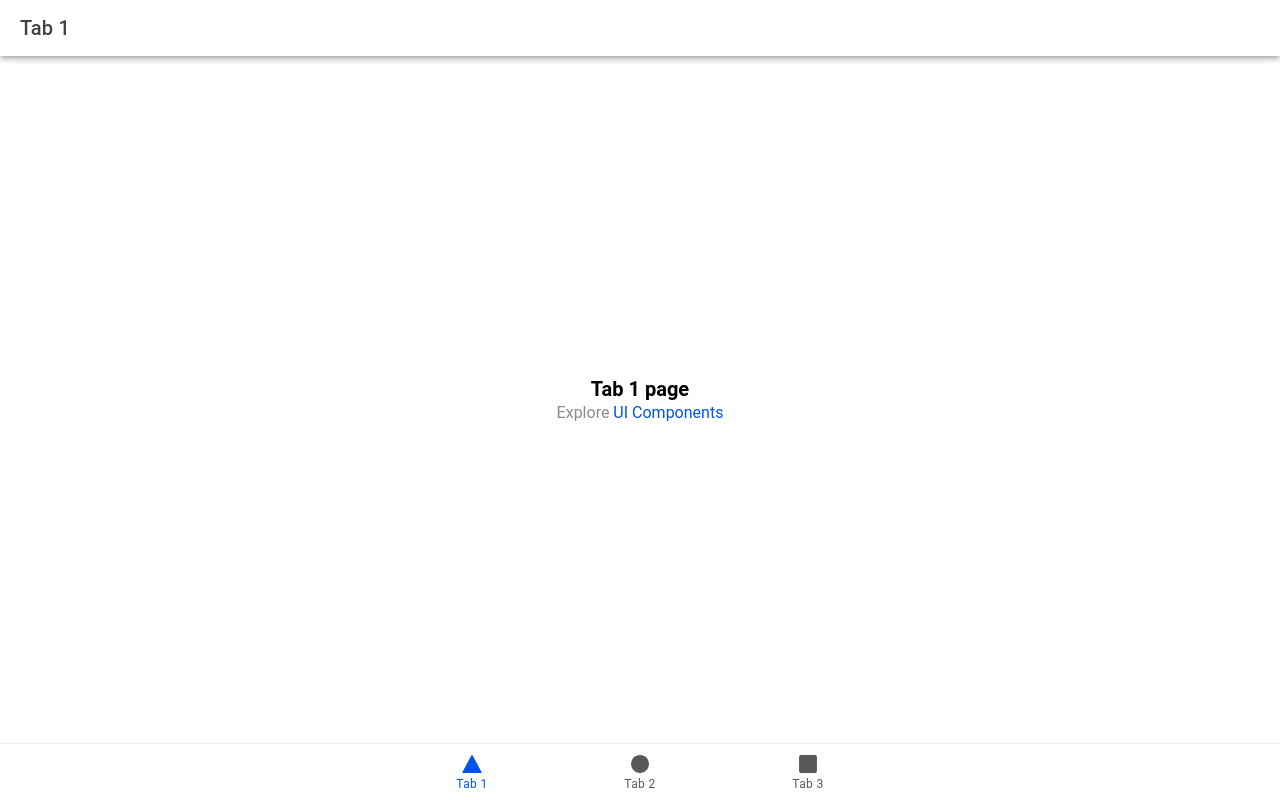
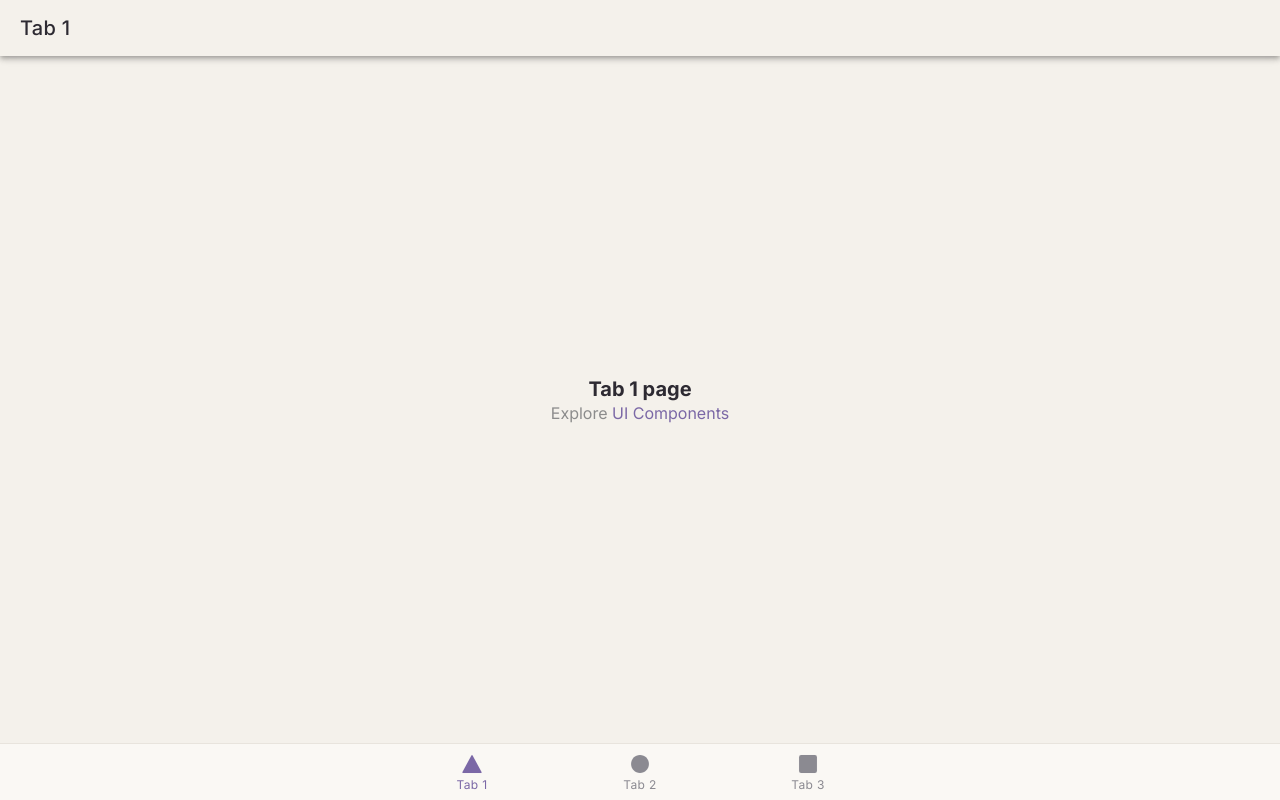
Before and after one commit to Manuel-bitcode/serenapp, a React (Vite) app: page /tab1 in a window 1280 px wide. Built offline with nearby package versions, Linux system fonts and the light colour scheme.

Commit message:
feat(theme): design system from mockups (light/dark palettes, fonts, base styles)

```diff
--- a/index.html
+++ b/index.html
@@ -15,6 +15,14 @@
     <meta name="format-detection" content="telephone=no" />
     <meta name="msapplication-tap-highlight" content="no" />
 
+    <!-- Tipografía de marca: Inter (UI) + Fraunces (títulos). Fallback a fuentes del sistema. -->
+    <link rel="preconnect" href="https://fonts.googleapis.com" />
+    <link rel="preconnect" href="https://fonts.gstatic.com" crossorigin />
+    <link
+      href="https://fonts.googleapis.com/css2?family=Inter:wght@400;500;600;700&family=Fraunces:opsz,wght@9..144,500;9..144,600&display=swap"
+      rel="stylesheet"
+    />
+
     <link rel="manifest" href="/manifest.json" />
 
     <link rel="shortcut icon" type="image/png" href="/favicon.png" />
--- /dev/null
+++ b/src/theme/app.css
@@ -0,0 +1,126 @@
+/* SerenApp — utilidades y estilos compartidos de pantalla.
+ * Clases reutilizables que portan el lenguaje visual de los mockups.
+ */
+
+/* Contenido centrado con respiro lateral, como las pantallas de los mockups */
+.sa-content {
+  --background: var(--sa-bg);
+}
+.sa-screen {
+  padding: clamp(16px, 5vw, 28px);
+  max-width: 560px;
+  margin: 0 auto;
+}
+
+/* Saludo / encabezados de pantalla */
+.sa-greet {
+  font-family: var(--sa-font-serif);
+  font-size: 1.75rem;
+  font-weight: 600;
+  color: var(--sa-lav-700);
+  letter-spacing: -0.5px;
+  margin: 0;
+}
+.sa-sub {
+  font-size: 0.9rem;
+  color: var(--sa-muted);
+  margin: 0.35rem 0 1.4rem;
+}
+.sa-section-label {
+  font-size: 0.7rem;
+  letter-spacing: 1.4px;
+  text-transform: uppercase;
+  font-weight: 600;
+  color: var(--sa-muted);
+  margin: 1.4rem 0 0.5rem;
+}
+
+/* Tarjeta base */
+.sa-card {
+  background: var(--sa-card);
+  border: 1px solid var(--sa-line);
+  border-radius: var(--sa-radius);
+  box-shadow: var(--sa-shadow-md);
+  padding: 1.25rem;
+}
+
+/* Tile de módulo (Home): ícono coloreado + título + descripción */
+.sa-tile {
+  display: flex;
+  align-items: center;
+  gap: 0.9rem;
+  width: 100%;
+  text-align: left;
+  background: var(--sa-card);
+  border: 1px solid var(--sa-line);
+  border-radius: var(--sa-radius);
+  box-shadow: var(--sa-shadow-sm);
+  padding: 1.05rem 1.1rem;
+  margin-bottom: 0.85rem;
+  cursor: pointer;
+  transition: transform 0.18s ease, box-shadow 0.18s ease;
+}
+.sa-tile:active {
+  transform: scale(0.985);
+  box-shadow: var(--sa-shadow-md);
+}
+.sa-tile__title {
+  font-weight: 600;
+  font-size: 1.02rem;
+  color: var(--sa-ink);
+}
+.sa-tile__desc {
+  font-size: 0.82rem;
+  color: var(--sa-muted);
+  margin-top: 1px;
+}
+
+/* Aro de ícono por módulo */
+.sa-ic {
+  flex: 0 0 auto;
+  width: 46px;
+  height: 46px;
+  border-radius: 14px;
+  display: grid;
+  place-items: center;
+}
+.sa-ic--lav {
+  background: var(--sa-lav-100);
+  color: var(--sa-lav-700);
+}
+.sa-ic--mint {
+  background: var(--sa-mint);
+  color: #314a2e;
+}
+.sa-ic--warm {
+  background: var(--sa-warm);
+  color: #6b4a2a;
+}
+:root.ion-palette-dark .sa-ic--mint {
+  color: #e9f3e7;
+}
+:root.ion-palette-dark .sa-ic--warm {
+  color: #2b1c0f;
+}
+
+/* Estado vacío */
+.sa-empty {
+  text-align: center;
+  padding: 3rem 1.5rem;
+  color: var(--sa-muted);
+}
+.sa-empty__title {
+  font-family: var(--sa-font-serif);
+  font-size: 1.1rem;
+  color: var(--sa-ink);
+  margin: 0.75rem 0 0.25rem;
+}
+
+/* Lienzo a pantalla completa para las experiencias táctiles */
+.sa-canvas-stage {
+  position: absolute;
+  inset: 0;
+  width: 100%;
+  height: 100%;
+  touch-action: none; /* gestos en tiempo real, sin scroll del navegador */
+}
--- /dev/null
+++ b/src/theme/typography.css
@@ -0,0 +1,41 @@
+/* SerenApp — tipografía
+ * Inter (UI/cuerpo) + Fraunces (títulos). Cargadas en index.html.
+ * Escala en rem para respetar el tamaño de texto del sistema y el control de Ajustes (RNF5).
+ */
+
+:root {
+  --sa-font-sans: 'Inter', -apple-system, BlinkMacSystemFont, 'Segoe UI', Roboto, sans-serif;
+  --sa-font-serif: 'Fraunces', 'Georgia', 'Times New Roman', serif;
+}
+
+/* Tamaño base + control de escala (data-text-scale en <html>, ver services/theme.ts) */
+html {
+  font-size: 16px;
+}
+html[data-text-scale='grande'] {
+  font-size: 18px;
+}
+html[data-text-scale='mayor'] {
+  font-size: 20px;
+}
+
+body {
+  font-family: var(--sa-font-sans);
+}
+
+/* Títulos serif de marca */
+.sa-serif {
+  font-family: var(--sa-font-serif);
+  letter-spacing: -0.3px;
+}
+
+/* Respeta usuarios que prefieren menos movimiento */
+@media (prefers-reduced-motion: reduce) {
+  *,
+  *::before,
+  *::after {
+    animation-duration: 0.001ms !important;
+    animation-iteration-count: 1 !important;
+    transition-duration: 0.001ms !important;
+  }
+}
--- a/src/theme/variables.css
+++ b/src/theme/variables.css
@@ -1,2 +1,149 @@
-/* For information on how to create your own theme, please refer to:
-http://ionicframework.com/docs/theming/ */
+/* SerenApp — theme variables
+ * Tokens portados desde mockups/shared.css. Paletas light + dark (RNF5).
+ * Ionic dark mode en modo "class": .ion-palette-dark en <html> (ver services/theme.ts).
+ */
+
+:root {
+  /* ----- Brand tokens (--sa-*) usados por los módulos ----- */
+  --sa-bg: #f4f1eb;
+  --sa-surface: #faf8f4;
+  --sa-card: #ffffff;
+  --sa-ink: #2d2a32;
+  --sa-muted: #8b8a91;
+  --sa-line: #e8e4dd;
+
+  --sa-lav-50: #f3eff8;
+  --sa-lav-100: #e5dcf0;
+  --sa-lav-300: #b8a6d9;
+  --sa-lav-500: #7b68a6;
+  --sa-lav-700: #4f4173;
+
+  --sa-mint: #c5d5c0;
+  --sa-mint-deep: #7b9477;
+  --sa-warm: #e8c9a8;
+  --sa-warm-deep: #b88860;
+  --sa-rose: #e5bfc2;
+
+  --sa-shadow-sm: 0 1px 2px rgba(45, 42, 50, 0.04), 0 1px 3px rgba(45, 42, 50, 0.03);
+  --sa-shadow-md: 0 4px 12px rgba(45, 42, 50, 0.06), 0 2px 4px rgba(45, 42, 50, 0.04);
+  --sa-shadow-lg: 0 12px 32px rgba(45, 42, 50, 0.08), 0 4px 8px rgba(45, 42, 50, 0.04);
+
+  --sa-radius: 20px;
+  --sa-radius-sm: 14px;
+
+  /* ----- Ionic mapping (light) ----- */
+  --ion-background-color: var(--sa-bg);
+  --ion-background-color-rgb: 244, 241, 235;
+  --ion-text-color: var(--sa-ink);
+  --ion-text-color-rgb: 45, 42, 50;
+
+  --ion-font-family: var(--sa-font-sans, 'Inter', -apple-system, BlinkMacSystemFont, sans-serif);
+
+  --ion-toolbar-background: var(--sa-bg);
+  --ion-toolbar-color: var(--sa-ink);
+  --ion-item-background: var(--sa-surface);
+  --ion-card-background: var(--sa-card);
+  --ion-tab-bar-background: var(--sa-surface);
+  --ion-tab-bar-color: var(--sa-muted);
+  --ion-tab-bar-color-selected: var(--sa-lav-500);
+  --ion-border-color: var(--sa-line);
+
+  --ion-color-step-50: #efece6;
+  --ion-color-step-100: #e9e5df;
+  --ion-color-step-150: #e3dfd8;
+  --ion-color-step-200: #ddd8d0;
+  --ion-color-step-500: #8b8a91;
+  --ion-color-step-850: #45424a;
+
+  /* primary — lavanda */
+  --ion-color-primary: #7b68a6;
+  --ion-color-primary-rgb: 123, 104, 166;
+  --ion-color-primary-contrast: #ffffff;
+  --ion-color-primary-contrast-rgb: 255, 255, 255;
+  --ion-color-primary-shade: #6c5b92;
+  --ion-color-primary-tint: #8877af;
+
+  /* secondary — menta */
+  --ion-color-secondary: #7b9477;
+  --ion-color-secondary-rgb: 123, 148, 119;
+  --ion-color-secondary-contrast: #ffffff;
+  --ion-color-secondary-contrast-rgb: 255, 255, 255;
+  --ion-color-secondary-shade: #6c8269;
+  --ion-color-secondary-tint: #889f85;
+
+  /* tertiary — cálido */
+  --ion-color-tertiary: #b88860;
+  --ion-color-tertiary-rgb: 184, 136, 96;
+  --ion-color-tertiary-contrast: #ffffff;
+  --ion-color-tertiary-contrast-rgb: 255, 255, 255;
+  --ion-color-tertiary-shade: #a27854;
+  --ion-color-tertiary-tint: #bf9770;
+
+  /* danger — usado en "borrar datos" */
+  --ion-color-danger: #c0564f;
+  --ion-color-danger-rgb: 192, 86, 79;
+  --ion-color-danger-contrast: #ffffff;
+  --ion-color-danger-contrast-rgb: 255, 255, 255;
+  --ion-color-danger-shade: #a94c45;
+  --ion-color-danger-tint: #c66760;
+
+  /* medium — texto tenue */
+  --ion-color-medium: #8b8a91;
+  --ion-color-medium-rgb: 139, 138, 145;
+  --ion-color-medium-contrast: #ffffff;
+  --ion-color-medium-contrast-rgb: 255, 255, 255;
+  --ion-color-medium-shade: #7a7a80;
+  --ion-color-medium-tint: #97969c;
+}
+
+/* ----- Dark palette (class mode) ----- */
+:root.ion-palette-dark {
+  --sa-bg: #1b1922;
+  --sa-surface: #262430;
+  --sa-card: #2b2935;
+  --sa-ink: #eceaf0;
+  --sa-muted: #9d9aa6;
+  --sa-line: #34313f;
+
+  /* acentos un punto más claros para legibilidad sobre fondo oscuro */
+  --sa-lav-50: #2a2538;
+  --sa-lav-100: #3a3350;
+  --sa-lav-300: #c4b6e0;
+  --sa-lav-500: #a896cf;
+  --sa-lav-700: #d6cbe9;
+  --sa-mint: #93ad8f;
+  --sa-mint-deep: #9cb898;
+  --sa-warm: #d8b48c;
+  --sa-warm-deep: #d2a679;
+  --sa-rose: #d6a4a8;
+
+  --sa-shadow-sm: 0 1px 2px rgba(0, 0, 0, 0.3);
+  --sa-shadow-md: 0 4px 14px rgba(0, 0, 0, 0.35);
+  --sa-shadow-lg: 0 14px 36px rgba(0, 0, 0, 0.45);
+
+  --ion-background-color: var(--sa-bg);
+  --ion-background-color-rgb: 27, 25, 34;
+  --ion-text-color: var(--sa-ink);
+  --ion-text-color-rgb: 236, 234, 240;
+
+  --ion-toolbar-background: var(--sa-bg);
+  --ion-item-background: var(--sa-surface);
+  --ion-card-background: var(--sa-card);
+  --ion-tab-bar-background: #211f2a;
+  --ion-tab-bar-color-selected: var(--sa-lav-300);
+  --ion-border-color: var(--sa-line);
+
+  --ion-color-step-50: #232029;
+  --ion-color-step-100: #2a2731;
+  --ion-color-step-150: #312e39;
+  --ion-color-step-200: #383541;
+  --ion-color-step-500: #9d9aa6;
+  --ion-color-step-850: #d6d4dc;
+
+  --ion-color-primary: #b8a6d9;
+  --ion-color-primary-rgb: 184, 166, 217;
+  --ion-color-primary-contrast: #1b1922;
+  --ion-color-primary-contrast-rgb: 27, 25, 34;
+  --ion-color-primary-shade: #a292bf;
+  --ion-color-primary-tint: #bfafdd;
+}
```
